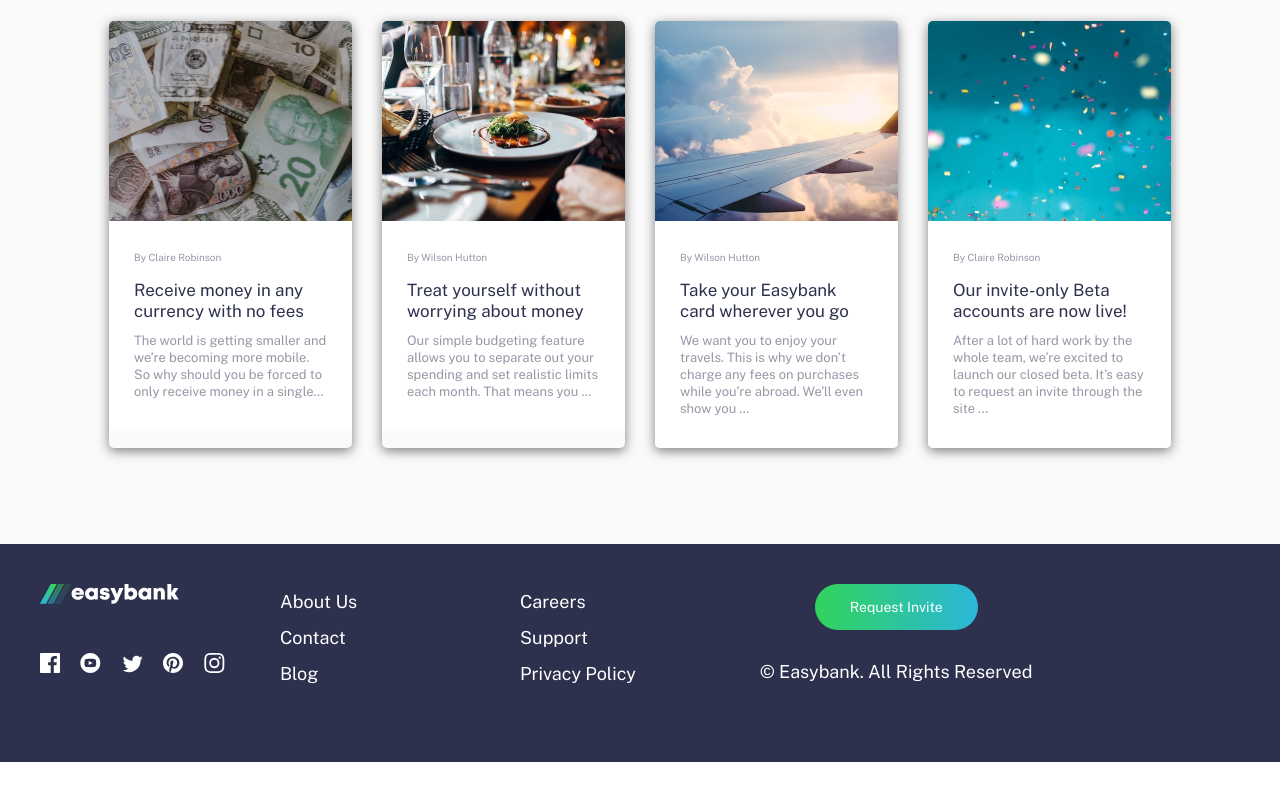
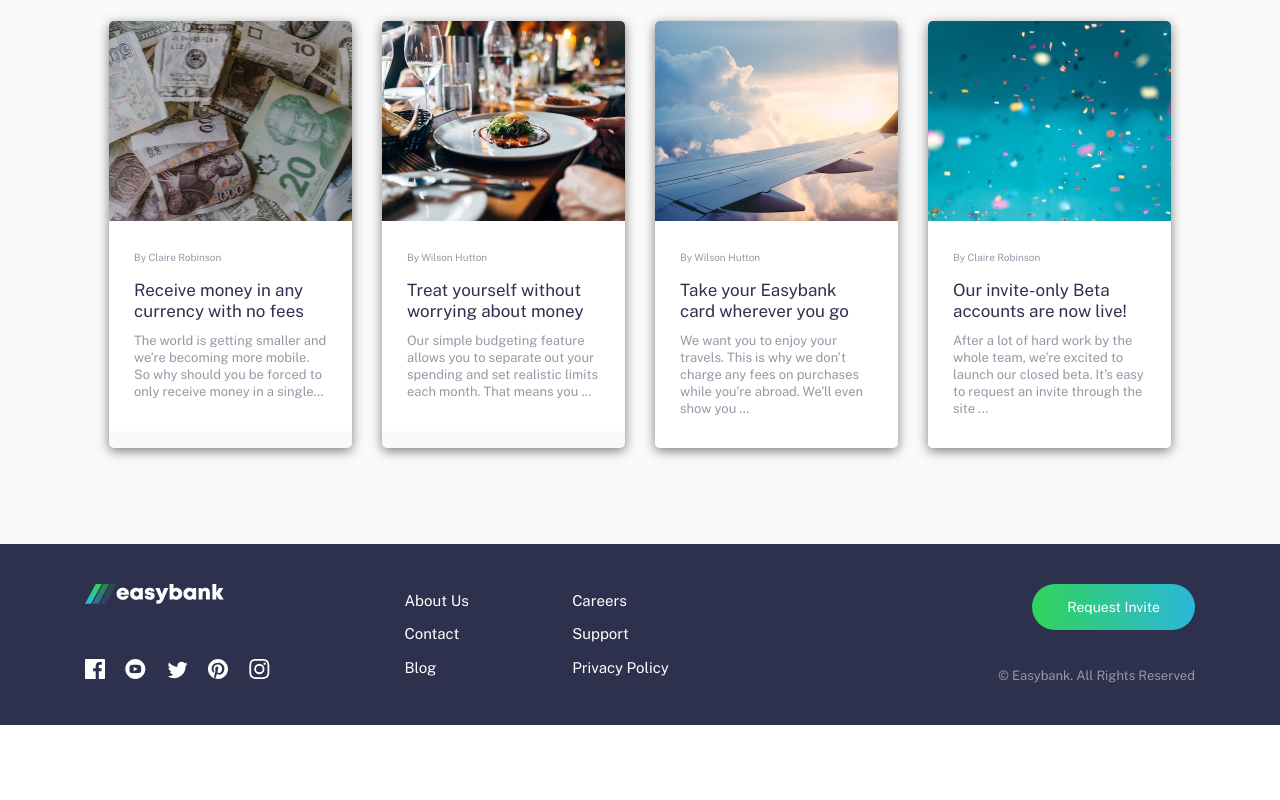
Before and after one commit to ozasnidev/scss-easybank, a plain HTML site: page index.html in a window 1280 px wide. Shown: the part 1552-2352 px from the top of the page. Drawn offline with nearby package versions, Linux system fonts and the light colour scheme.

Commit message:
27 - Resizing, aligment and social links styles in footer

```diff
--- a/app/scss/_footer.scss
+++ b/app/scss/_footer.scss
@@ -4,34 +4,49 @@
     padding: 2.5rem;
     text-align: center;
 
+    .container{
         @include breakpoint-up(large){
             display: grid;
-        grid-template-columns: repeat(3, 1fr)2fr;
-        grid-template-rows: repeat(2, 1fr);
+            grid-template-columns: 2fr 1fr 1fr 3fr;
+            grid-template-rows: 1fr auto;
             grid-template-areas:
                 "logo links1 links2 cta"
-            "social links1 links2 cta";
+                "social links1 links2  copyright";
+            gap: 1rem;
             justify-items: start;
+        }
     }
     a{
         color: $white;
     }
     &__logo{
         display:inline-block;
+
+        @include breakpoint-down(medium){
             margin-bottom: 1.875rem;
-
+        }
         @include breakpoint-up(large){
             grid-area: logo;
         }
     }
     &__social{
+        @include breakpoint-down(medium){
             margin-bottom: 1.875rem;
-
+        }
         @include breakpoint-up(large){
             grid-area: social;
+            align-self: end;
         }
         a{
             display: inline-block;
+            height: 1.25rem;
+
+            svg path{
+                transition: fill 150ms ease-in-out;
+            }
+            &:hover svg path{
+                fill:$limeGreen;
+            }
         }
         a:not(:last-child){
             margin-right: 1rem;
@@ -41,8 +56,10 @@
         display: flex;
         flex-direction: column;
         align-items: center;
+        font-size: 0.9375rem;
 
         @include breakpoint-up(large){
+            justify-content: space-between;
             align-items: start;
         }
         &.col1{
@@ -51,25 +68,38 @@
             }
         }
         &.col2{
+            @include breakpoint-down(medium){
                 margin-bottom: 1.875rem;
+            }
 
             @include breakpoint-up(large){
                 grid-area: links2;
             }
         }
         a{
-            line-height: 2.25rem;
+            line-height: 2.25;
         }
     }
     &__cta{
         @include breakpoint-up(large){
             grid-area: cta;
+            text-align:right;
+            justify-self: end;
         }
         a.button{
+            @include breakpoint-down(medium){
                 margin-bottom: 1.875rem;
             }
         }
+    }
     &__copyright{
+        font-size: 0.8125rem;
+        color:$grayishBlue;
 
+        @include breakpoint-up(large){
+            grid-area: copyright;
+            align-self: end;
+            justify-self: end;
         }
     }
+}
--- a/index.html
+++ b/index.html
@@ -161,24 +161,25 @@
     </div>
   </section>
   <footer class="footer">
-    <a href="/" class="footer__logo">
+    <div class="container">
+      <a href="#" class="footer__logo">
         <img src="./images/logo-dark.svg" alt="Easybank" />
       </a>
       <div class="footer__social">
         <a href="#">
-        <img src="/images/icon-facebook.svg" alt="Facebook">
+          <svg xmlns="http://www.w3.org/2000/svg" width="20" height="20"><title>Facebook</title><path fill="#FFF" d="M18.896 0H1.104C.494 0 0 .494 0 1.104v17.793C0 19.506.494 20 1.104 20h9.58v-7.745H8.076V9.237h2.606V7.01c0-2.583 1.578-3.99 3.883-3.99 1.104 0 2.052.082 2.329.119v2.7h-1.598c-1.254 0-1.496.597-1.496 1.47v1.928h2.989l-.39 3.018h-2.6V20h5.098c.608 0 1.102-.494 1.102-1.104V1.104C20 .494 19.506 0 18.896 0z"/></svg>
         </a>
         <a href="#">
-        <img src="/images/icon-youtube.svg" alt="Youtube">
+          <svg xmlns="http://www.w3.org/2000/svg" width="21" height="20"><title>Youtube</title><path fill="#FFF" d="M10.333 0c-5.522 0-10 4.478-10 10 0 5.523 4.478 10 10 10 5.523 0 10-4.477 10-10 0-5.522-4.477-10-10-10zm3.701 14.077c-1.752.12-5.653.12-7.402 0C4.735 13.947 4.514 13.018 4.5 10c.014-3.024.237-3.947 2.132-4.077 1.749-.12 5.651-.12 7.402 0 1.898.13 2.118 1.059 2.133 4.077-.015 3.024-.238 3.947-2.133 4.077zM8.667 8.048l4.097 1.949-4.097 1.955V8.048z"/></svg>
         </a>
         <a href="#">
-        <img src="/images/icon-twitter.svg" alt="Twitter">
+          <svg xmlns="http://www.w3.org/2000/svg" width="21" height="18"><title>Twitter</title><path fill="#FFF" d="M20.667 2.797a8.192 8.192 0 01-2.357.646 4.11 4.11 0 001.804-2.27 8.22 8.22 0 01-2.606.996A4.096 4.096 0 0014.513.873c-2.649 0-4.595 2.472-3.997 5.038a11.648 11.648 0 01-8.457-4.287 4.109 4.109 0 001.27 5.478A4.086 4.086 0 011.47 6.59c-.045 1.901 1.317 3.68 3.29 4.075a4.113 4.113 0 01-1.853.07 4.106 4.106 0 003.834 2.85 8.25 8.25 0 01-6.075 1.7 11.616 11.616 0 006.29 1.843c7.618 0 11.922-6.434 11.662-12.205a8.354 8.354 0 002.048-2.124z"/></svg>
         </a>
         <a href="#">
-        <img src="/images/icon-pinterest.svg" alt="Pinterest">
+          <svg xmlns="http://www.w3.org/2000/svg" width="20" height="20"><title>Pinterest</title><path fill="#FFF" d="M10 0C4.478 0 0 4.477 0 10c0 4.237 2.636 7.855 6.356 9.312-.088-.791-.167-2.005.035-2.868.182-.78 1.172-4.97 1.172-4.97s-.299-.6-.299-1.486c0-1.39.806-2.428 1.81-2.428.852 0 1.264.64 1.264 1.408 0 .858-.545 2.14-.828 3.33-.236.995.5 1.807 1.48 1.807 1.778 0 3.144-1.874 3.144-4.58 0-2.393-1.72-4.068-4.177-4.068-2.845 0-4.515 2.135-4.515 4.34 0 .859.331 1.781.745 2.281a.3.3 0 01.069.288l-.278 1.133c-.044.183-.145.223-.335.134-1.249-.581-2.03-2.407-2.03-3.874 0-3.154 2.292-6.052 6.608-6.052 3.469 0 6.165 2.473 6.165 5.776 0 3.447-2.173 6.22-5.19 6.22-1.013 0-1.965-.525-2.291-1.148l-.623 2.378c-.226.869-.835 1.958-1.244 2.621.937.29 1.931.446 2.962.446 5.522 0 10-4.477 10-10S15.522 0 10 0z"/></svg>
         </a>
         <a href="#">
-        <img src="/images/icon-instagram.svg" alt="Instagram">
+          <svg xmlns="http://www.w3.org/2000/svg" width="21" height="20"><title>Instagram</title><path fill="#FFF" d="M10.333 1.802c2.67 0 2.987.01 4.042.059 2.71.123 3.976 1.409 4.1 4.099.048 1.054.057 1.37.057 4.04 0 2.672-.01 2.988-.058 4.042-.124 2.687-1.386 3.975-4.099 4.099-1.055.048-1.37.058-4.042.058-2.67 0-2.986-.01-4.04-.058-2.717-.124-3.976-1.416-4.1-4.1-.048-1.054-.058-1.37-.058-4.041 0-2.67.01-2.986.058-4.04.124-2.69 1.387-3.977 4.1-4.1 1.054-.048 1.37-.058 4.04-.058zm0-1.802C7.618 0 7.278.012 6.211.06 2.579.227.56 2.242.394 5.877.345 6.944.334 7.284.334 10s.011 3.057.06 4.123c.166 3.632 2.181 5.65 5.816 5.817 1.068.048 1.408.06 4.123.06 2.716 0 3.057-.012 4.124-.06 3.628-.167 5.651-2.182 5.816-5.817.049-1.066.06-1.407.06-4.123s-.011-3.056-.06-4.122C20.11 2.249 18.093.228 14.458.06 13.39.01 13.049 0 10.333 0zm0 4.865a5.135 5.135 0 100 10.27 5.135 5.135 0 000-10.27zm0 8.468a3.333 3.333 0 110-6.666 3.333 3.333 0 010 6.666zm5.339-9.87a1.2 1.2 0 10-.001 2.4 1.2 1.2 0 000-2.4z"/></svg>
         </a>
       </div>
       <div class="footer__links col1">
@@ -193,6 +194,7 @@
       </div>
       <div class="footer__cta">
         <a href="#" class="button">Request Invite</a>
+      </div>
       <div class="footer__copyright">
         &copy; Easybank. All Rights Reserved
       </div>
```
Also changed, not shown: app/scss/style.css, 1 other file. Lines whose indentation alone changed are shown as unchanged.
